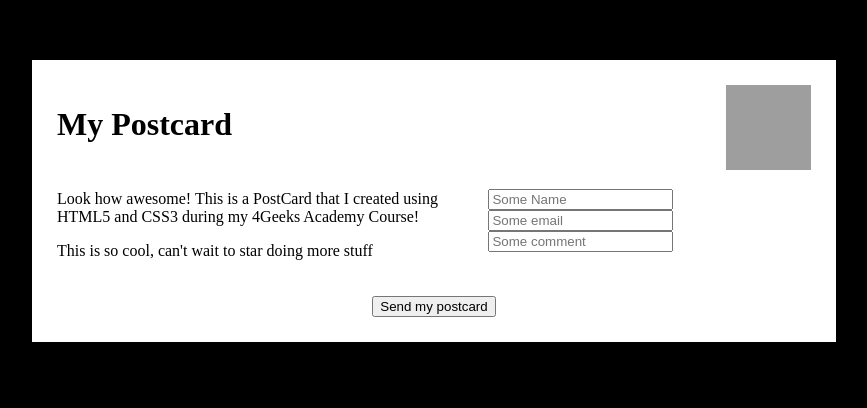
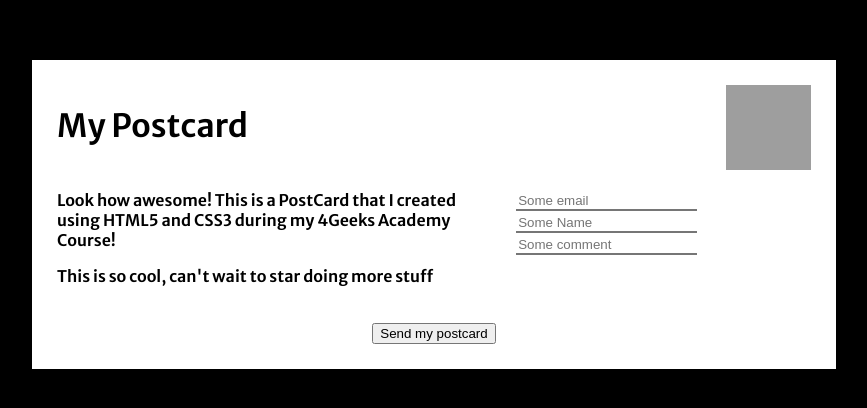
Before and after one commit to jsosa26/4geeks_postcard, a plain HTML site: page postcard/index.html in a window 1280 px wide. Shown: the part 110-518 px from the top of the page, without its empty margins (206-1073 px from the left). Drawn offline with Linux system fonts and the light colour scheme; grey boxes are pictures that could not be loaded.

Commit message:
terminado_a_esperar_revision

```diff
--- a/postcard/index.html
+++ b/postcard/index.html
@@ -6,6 +6,9 @@
     <meta name="viewport" content="width=device-width, initial-scale=1.0">
     <title>Postcard</title>
     <link rel="stylesheet" href="/postcard/style.css">
+    <link rel="preconnect" href="https://fonts.googleapis.com">
+    <link rel="preconnect" href="https://fonts.gstatic.com" crossorigin>
+    <link href="https://fonts.googleapis.com/css2?family=Merriweather+Sans:wght@600&family=Roboto:wght@300&display=swap" rel="stylesheet">
 </head>
 <body>
     <div class="nada">
@@ -32,9 +35,9 @@
                     </div>
                     <div class="lado_derecho">
                         <div class="formulario">
-                            <input type="text" name="nombre" id="nombre" placeholder="Some Name">
-                            <input type="text" name="correo" id="correo" placeholder="Some email">
-                            <input type="text" name="comentario" id="comentario" placeholder="Some comment">
+                            <input class="formulario_1" type="text" name="correo" id="correo" placeholder="Some email">
+                            <input class="formulario_1" type="text" name="nombre" id="nombre" placeholder="Some Name">
+                            <input class="formulario_1" type="text" name="comentario" id="comentario" placeholder="Some comment">
                         </div>
                     </div>
                 </div>
--- a/postcard/style.css
+++ b/postcard/style.css
@@ -1,7 +1,7 @@
 /* aqui modifico el espacio del trabajo */
 body{
     background-color: black;
-    font-family: ;
+    font-family: 'Merriweather Sans', sans-serif;
 }
 
 
@@ -16,7 +16,7 @@ body{
 .seccion_1{
     display: flex;
     justify-content: space-between;
-    font-size: ;
+    font-family: 'Merriweather Sans', sans-serif;
 }
 
 .img{
@@ -33,12 +33,20 @@ body{
     padding: 0px 30px 20px 0px;
 }
 
+/* aqui esta el formulario */
 .lado_derecho{
     padding: 15px 20px 20px 0px;
+}
+
+.formulario_1{
+    border-top: 0;
+    border-left: 0;
+    border-right: 0;
 }
 
 /* Tercera Seccion */
 .seccion_3{
     display: flex;
     justify-content: center;
+    font-family: 'Merriweather Sans', sans-serif;
 }
```
